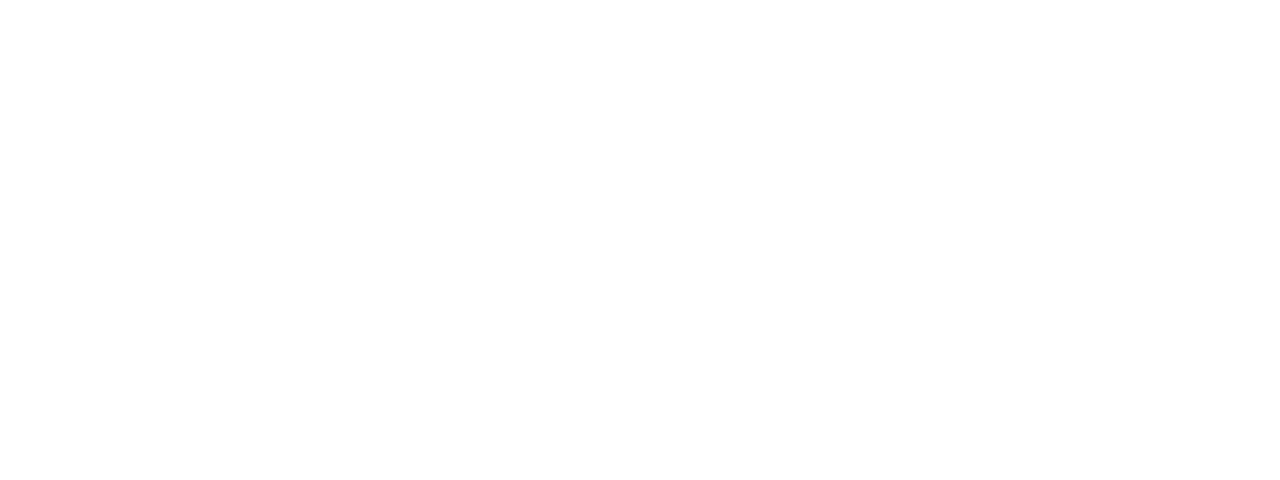
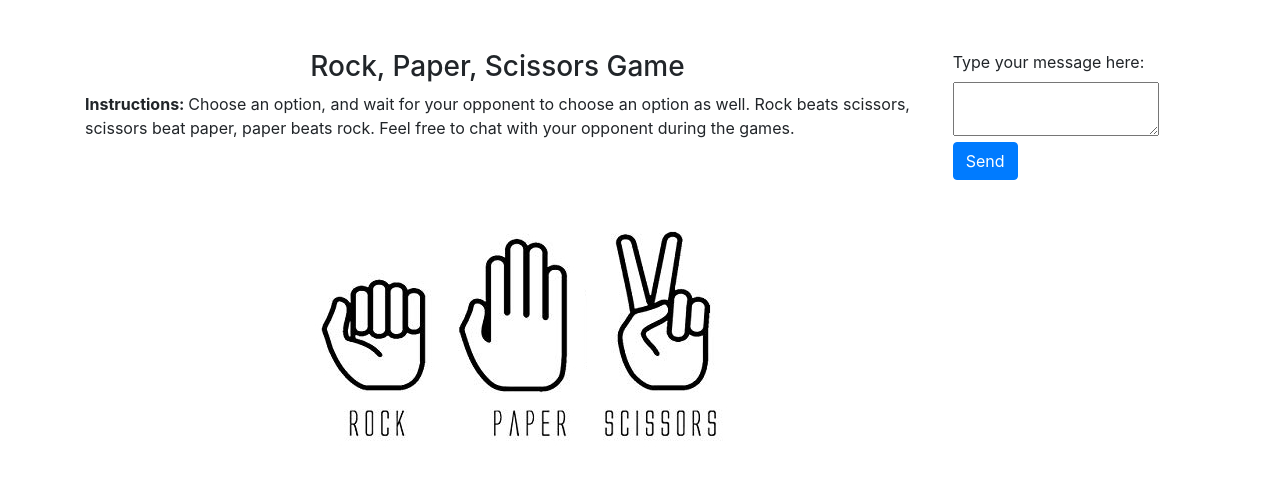
Before and after one commit to austindickey/rps-multiplayer, a plain HTML site: page index.html in a window 1280 px wide. Drawn offline with nearby package versions, Linux system fonts and the light colour scheme.

Commit message:
base content layout and adding rps pics

```diff
--- a/assets/css/style.css
+++ b/assets/css/style.css
@@ -1,3 +1,21 @@
 /* =================================
             Body
 ================================= */
+
+.container {
+    margin-top: 50px;
+}
+
+.rpsChoices {
+    width: 150px;
+    height: 220px;
+    margin-top: 75px;
+}
+
+#chat {
+    margin: 0 5%;
+}
+
+.chatBox {
+    width: 90%;
+}
--- a/index.html
+++ b/index.html
@@ -14,7 +14,43 @@
 </head>
 <body>
 
-
+    <div class="container">
+        <div class="row">
+            <section class="col-md-9">
+                <h3 class="text-center">Rock, Paper, Scissors Game</h3>
+                <p><strong>Instructions: </strong>Choose an option, and wait for your opponent to choose an option as well. Rock beats scissors, scissors beat paper, paper beats rock. Feel free to chat with your opponent during the games.</p>
+                <div class="row">
+                    <div class="col-md-3"></div>
+                    <div class="col-md-2">
+                        <div class="boss">
+                            <a href="#"><img class="rpsChoices" alt="Rock" src="assets/img/rock.jpg"/></a>
+                        </div>
+                    </div>
+                    <div class="col-md-2">
+                        <div class="boss">
+                            <a href="#"><img class="rpsChoices" alt="Paper" src="assets/img/paper.jpg"/></a>
+                        </div>
+                    </div>
+                    <div class="col-md-2">
+                        <div class="boss">
+                            <a href="#"><img class="rpsChoices" alt="Scissors" src="assets/img/scissors.jpg"/></a>
+                        </div>
+                    </div>
+                    <div class="col-md-3"></div>
+                </div>
+            </section>
+            <section class="col-md-3">
+                <form id="chat" role="chat">
+                    <label for="chatInput">
+                        Type your message here:
+                    </label>
+                    <textarea type="text" class="chatBox" id="chatInput"></textarea>
+                    <button type="submit" class="btn btn-primary">Send</button>
+                </form>
+                <div id="chatContent"></div>
+            </section>
+        </div>
+    </div>
 
     <script src="https://cdnjs.cloudflare.com/ajax/libs/jquery/3.2.1/jquery.min.js"></script>
     <script src="assets/js/game.js"></script>
```
Also changed, not shown: assets/img/paper.jpg (added), assets/img/rock.jpg (added), assets/img/scissors.jpg (added).
